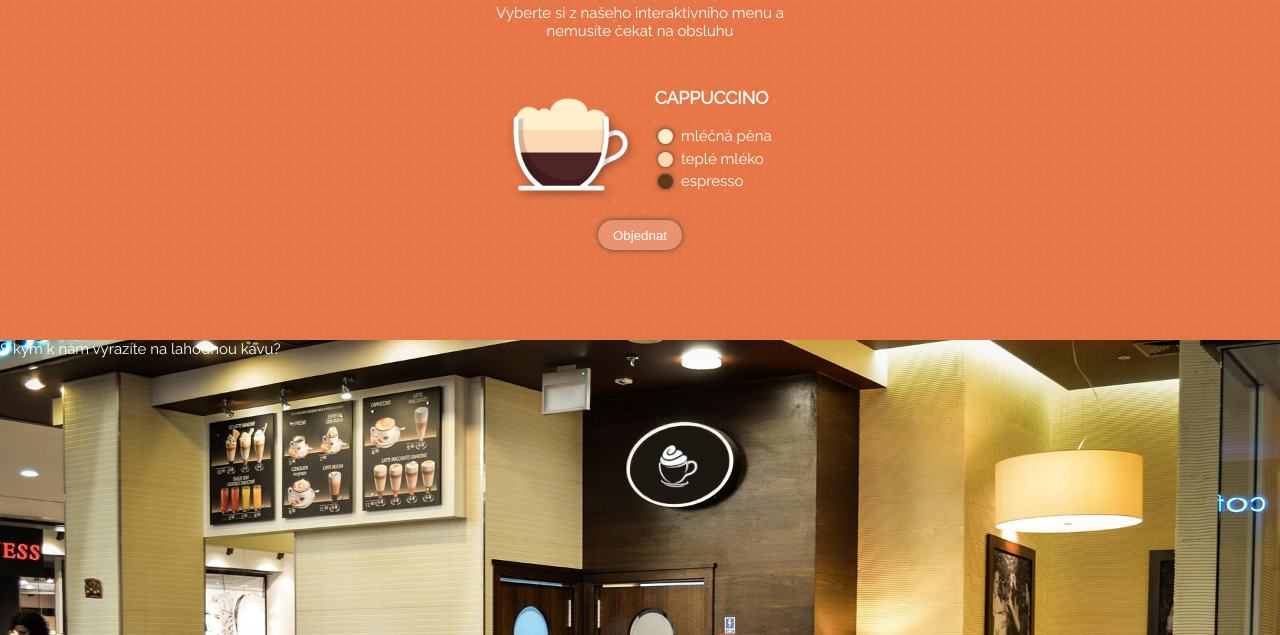
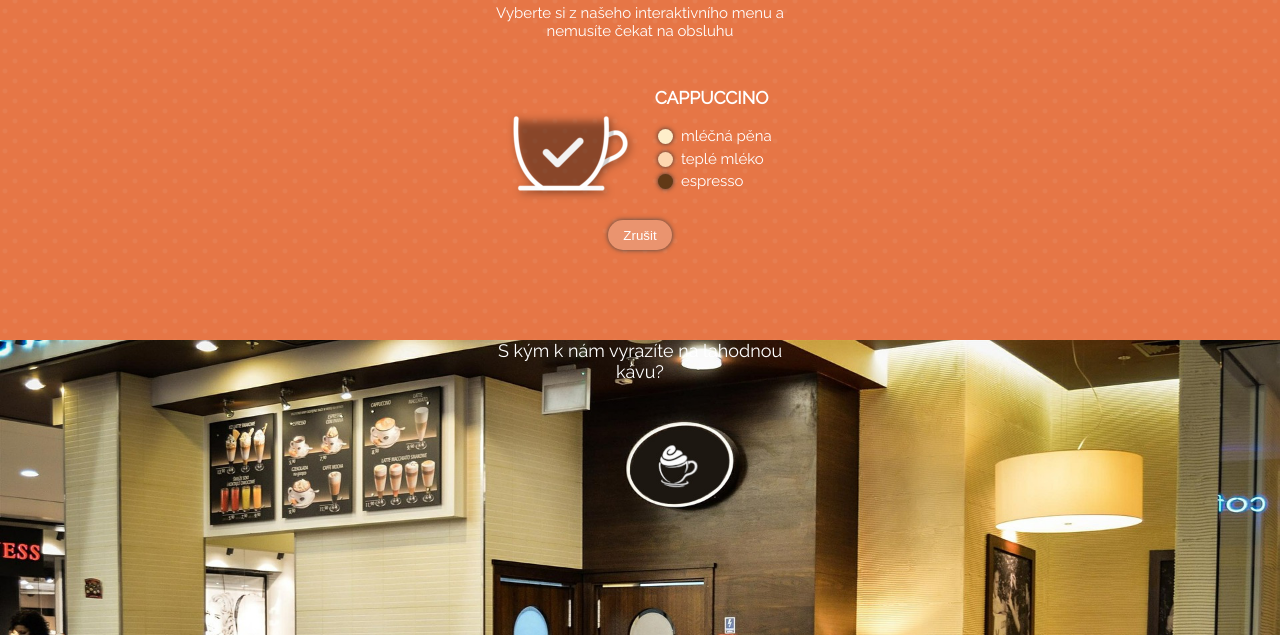
Before and after one commit to TerezaZdislava/cafelora, a website built with webpack: page src/index.html in a window 1280 px wide. Both pictures are taken after a click on the button "Objednat". Shown: the part 734-1369 px from the top of the page. Built offline with nearby package versions, Linux system fonts and the light colour scheme.

Commit message:
objednavani tlacitka funguji

```diff
--- a/src/index.js
+++ b/src/index.js
@@ -2,3 +2,39 @@ import './index.html';
 import './style.css';
 
 console.log('funguju!');
+
+const navBtn = document
+  .getElementById('nav-btn')
+  .addEventListener('click', () => {
+    const nav = document.querySelector('nav');
+    nav.classList.toggle('nav-closed');
+  });
+
+const navigaceAll = document.querySelectorAll('nav a');
+for (let i = 0; i < navigaceAll.length; i++) {
+  navigaceAll[i].addEventListener('click', () => {
+    const nav = document.querySelector('nav');
+    nav.classList.toggle('nav-closed');
+  });
+}
+
+//Při opětovném kliknutí na tlačítko chceme zařídit, aby se objednávka zrušila a nápis na tlačítku se vrátil zpět na Objednat. Tohoto můžete docílit například tak, že si vytvoříte globální proměnnou ordered, která bude obsahovat true nebo false podle toho, zde je nápoj objednaný či nikoliv.
+//Ve chvíli, kdy máte objednávání funkční commitněte váš kód se smysluplnou zprávnou a pushněte jej.
+
+let ordered = false;
+const orderBtn = document
+  .querySelector('.order-btn')
+  .addEventListener('click', () => {
+    const drinkCup = document.querySelector('.drink__cup');
+    drinkCup.classList.toggle('drink__cup--selected');
+    const orderBtn = document.querySelector('.order-btn');
+    if (ordered === false) {
+      orderBtn.textContent = 'Zrušit';
+      ordered = true;
+      console.log('ahooj');
+    } else {
+      orderBtn.textContent = 'Objednat';
+      console.log('nazdar');
+      ordered = false;
+    }
+  });
--- a/src/style.css
+++ b/src/style.css
@@ -242,6 +242,13 @@ nav a:hover {
   background-attachment: fixed;
 }
 
+.popisGalerie {
+  max-width: 20rem;
+  margin: 0 auto 0 auto;
+  text-align: center;
+  font-size: 1.2rem;
+}
+
 .contacts {
   margin-bottom: 4rem;
 
```
